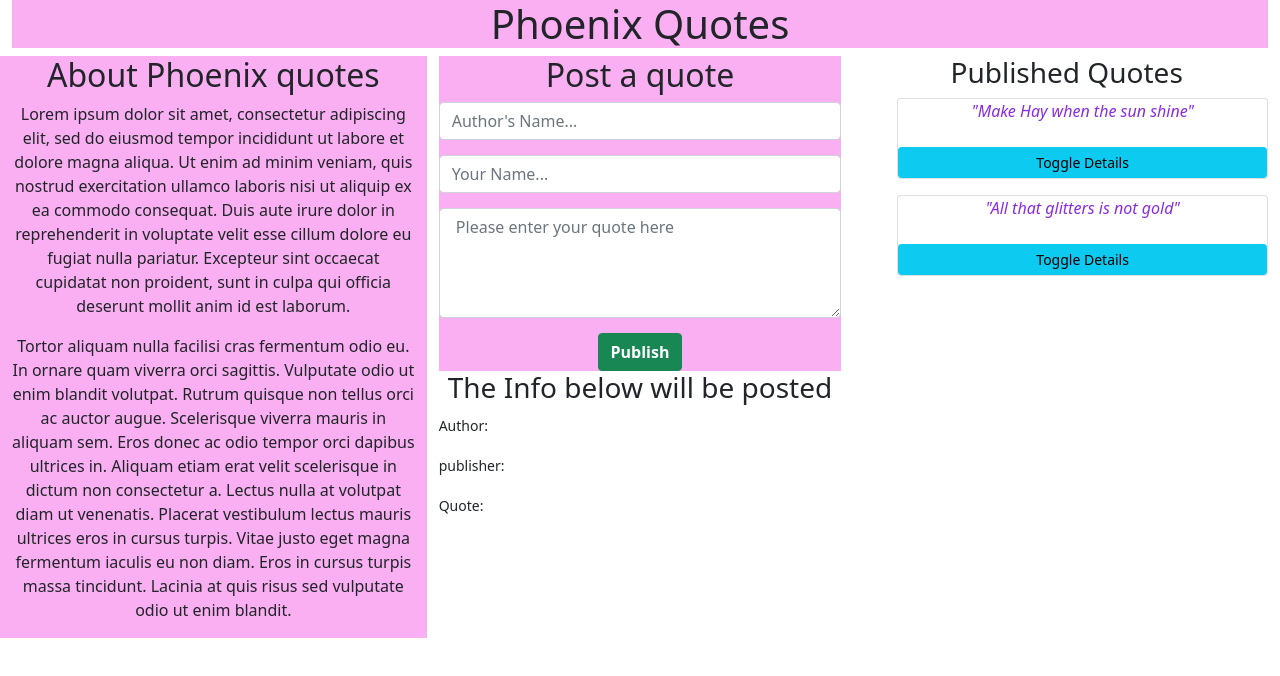
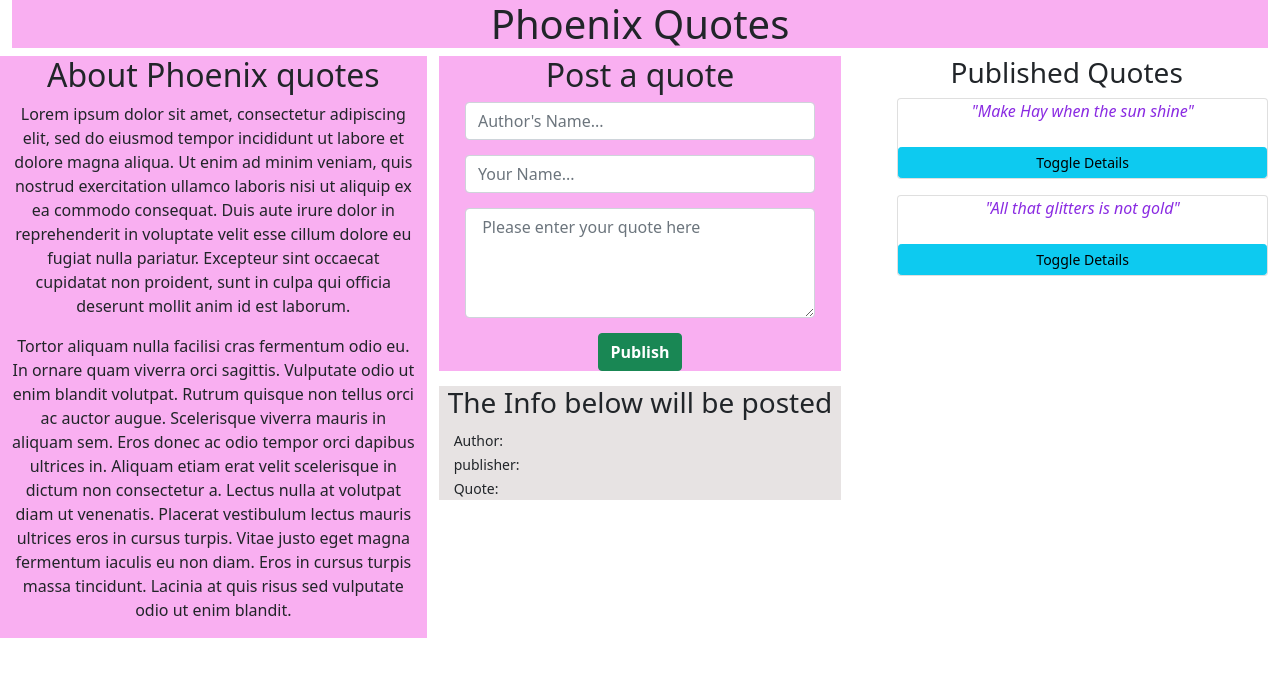
Before and after one commit to Kevson102/Phoenix-Quotes, an Angular app: page / in a window 1280 px wide. Shown: the top 676 px of the page. Built offline with nearby package versions, Linux system fonts and the light colour scheme.

Commit message:
EDITS THE STYLE SHEET OF THE FORM PAGE TO MATCH THE APPEARANCE OF THE PAGE DESIGN

```diff
--- a/src/app/quote-form/quote-form.component.css
+++ b/src/app/quote-form/quote-form.component.css
@@ -1,6 +1,17 @@
 .input{
+  margin-left: auto;
+  margin-right: auto;
   margin-bottom: 15px;
+  max-width: 350px;
 }
 .sectionform{
   background-color: #F9AFF1;
 }
+.varify{
+  background-color: #E7E3E3;
+  margin-top: 15px;
+}
+.varify>P{
+  margin-bottom: 0;
+  margin-left: 15px;
+}
```
